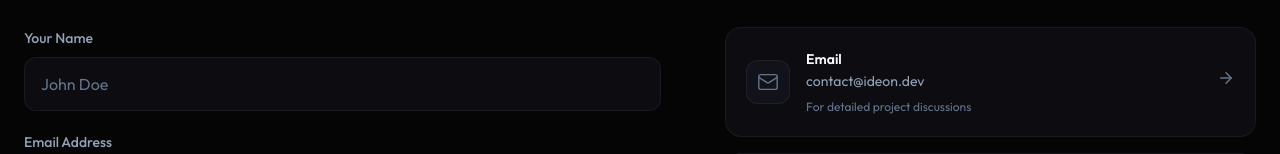
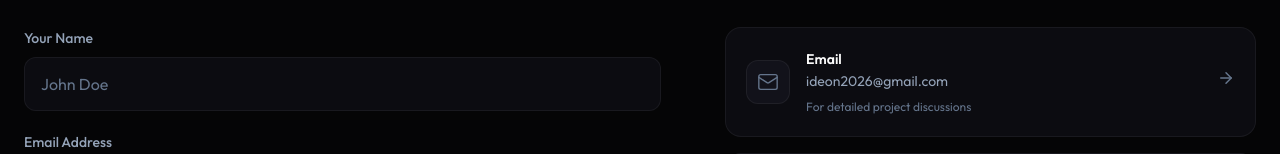
Before and after one commit to Trushar30/Ideon, a React (Vite) app: page /connect in a window 1280 px wide. Shown: the part 615-769 px from the top of the page. Built offline with nearby package versions, Linux system fonts and the light colour scheme.

Commit message:
Update contact email to ideon2026@gmail.com

```diff
--- a/src/components/Footer.jsx
+++ b/src/components/Footer.jsx
@@ -21,7 +21,7 @@ function Footer() {
     }
 
     const socialLinks = [
-        { href: 'mailto:contact@ideon.dev', label: 'Email', icon: 'email' },
+        { href: 'mailto:ideon2026@gmail.com', label: 'Email', icon: 'email' },
         { href: 'https://wa.me/919876543210', label: 'WhatsApp', icon: 'whatsapp' },
         { href: 'https://linkedin.com/company/ideon', label: 'LinkedIn', icon: 'linkedin' },
         { href: 'https://github.com/ideon', label: 'GitHub', icon: 'github' },
--- a/src/pages/Connect.jsx
+++ b/src/pages/Connect.jsx
@@ -31,8 +31,8 @@ function Connect() {
         {
             icon: 'email',
             label: 'Email',
-            value: 'contact@ideon.dev',
-            href: 'mailto:contact@ideon.dev',
+            value: 'ideon2026@gmail.com',
+            href: 'mailto:ideon2026@gmail.com',
             description: 'For detailed project discussions'
         },
         {
```
